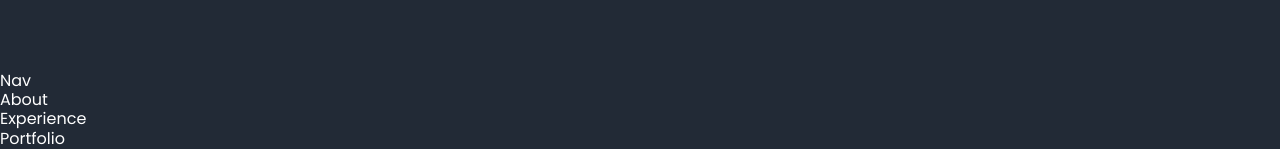
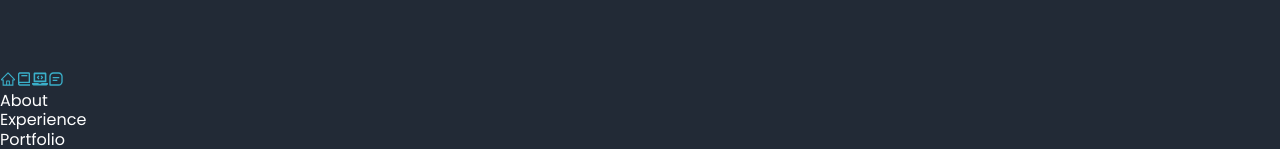
Before and after one commit to rodriguezjaniece08/react-portfolio, a React (Create React App) app: page / in a window 1280 px wide. Shown: the part 793-942 px from the top of the page. Built offline with nearby package versions, Linux system fonts and the light colour scheme.

Commit message:
imported nav icons

```diff
--- a/src/components/nav/Nav.jsx
+++ b/src/components/nav/Nav.jsx
@@ -1,9 +1,16 @@
 import React from 'react'
-import './nav.css'
+import {AiOutlineHome} from 'react-icons/ai'
+import {FaLaptopCode} from 'react-icons/fa'
+import {BiMessageSquareDetail, BiBook} from 'react-icons/bi'
 
 const Nav = () => {
   return (
-    <div>Nav</div>
+    <nav>
+      <a href='#home'><AiOutlineHome/></a>
+      <a href='#experience'><BiBook/></a>
+      <a href='#projects'><FaLaptopCode/></a>
+      <a href='#contact'><BiMessageSquareDetail/></a>
+    </nav>
   )
 }
 
```
